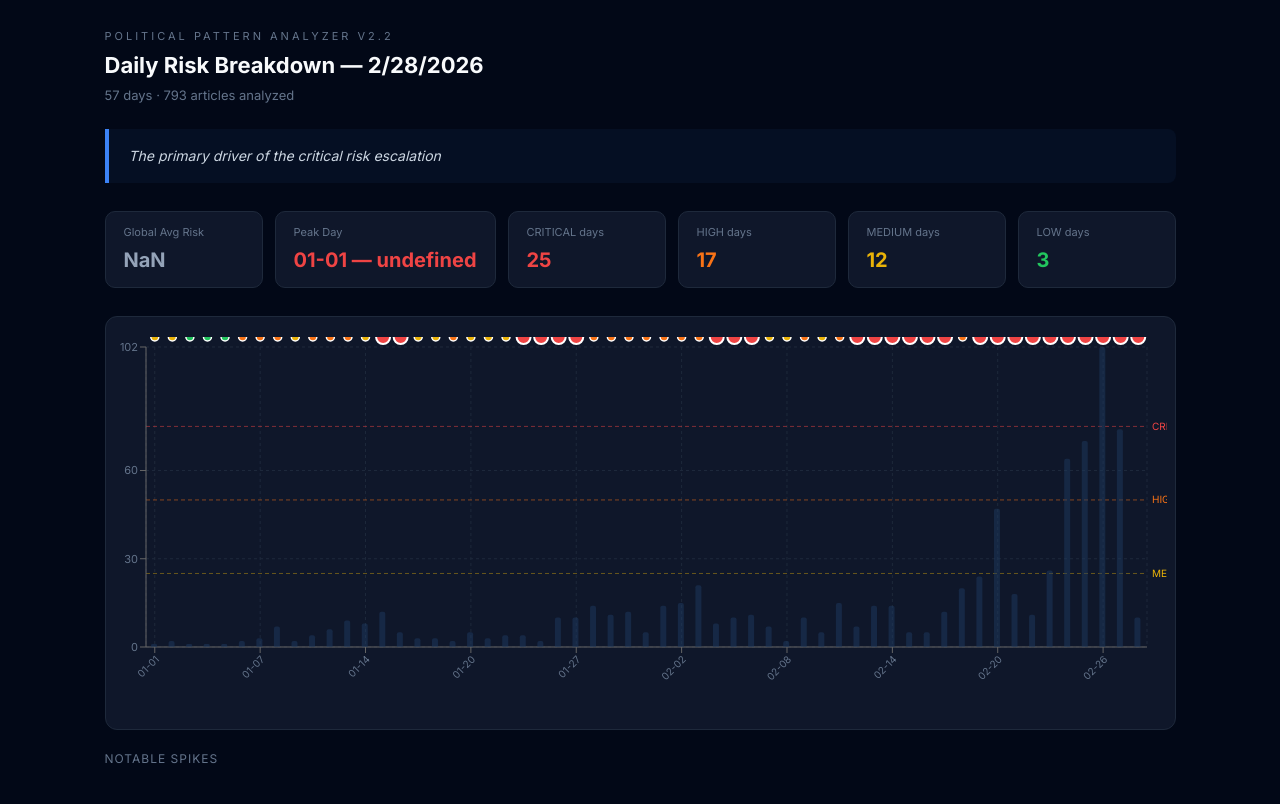
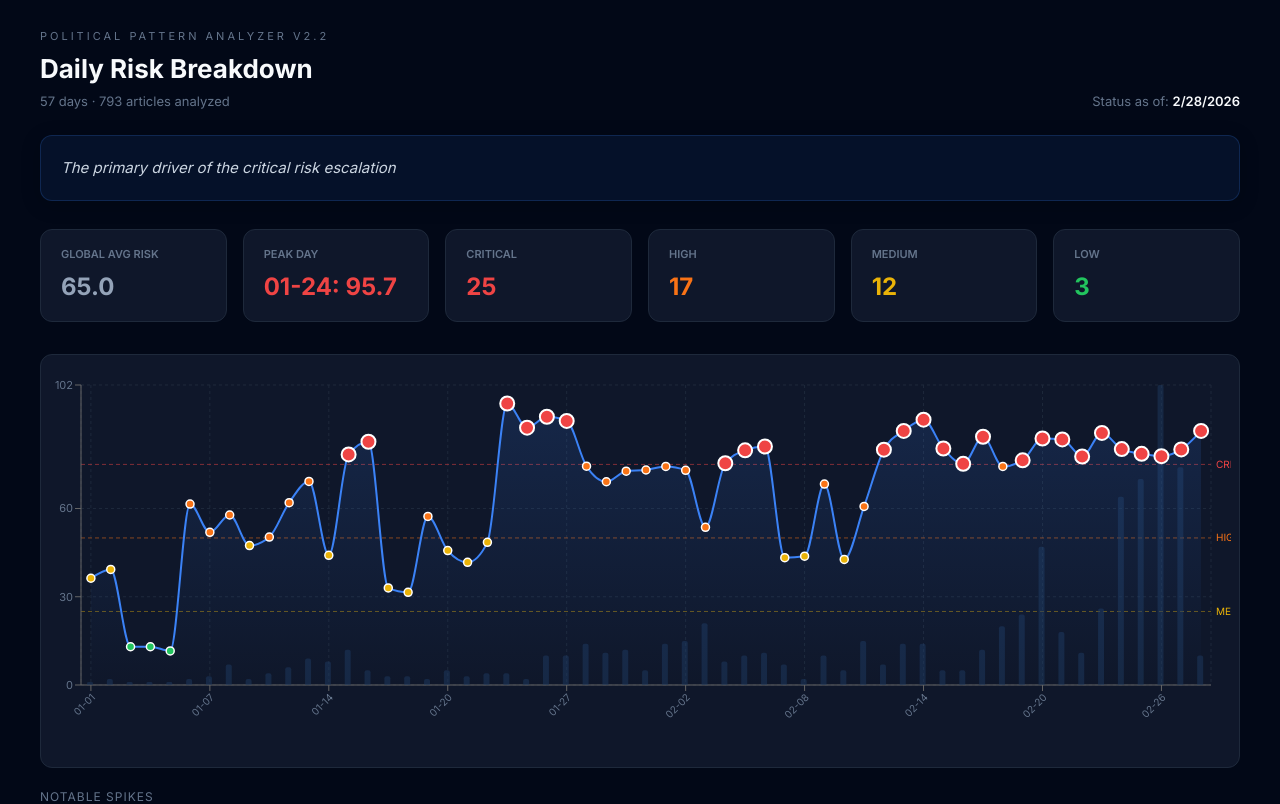
Before and after one commit to GeoTouhme/Political_Analyzer, a React (Vite) app in the folder dashboard_v3/: page / in a window 1280 px wide. Shown: the top 804 px of the page. Built offline with nearby package versions, Linux system fonts and the light colour scheme.

Commit message:
auto-sync: v3 analysis update 2026-02-28 16:17

```diff
--- a/dashboard_v3/src/App.jsx
+++ b/dashboard_v3/src/App.jsx
@@ -47,19 +47,18 @@ export default function App() {
   const [loading, setLoading] = useState(true);
 
   useEffect(() => {
-    // We will fetch from the generated JSON
     fetch("/analysis_report_v2.json")
       .then(res => res.json())
       .then(report => {
         if (report.daily_breakdown) {
           const formatted = report.daily_breakdown.map(d => ({
-            date: d.date.substring(5), // "Jan 01" style
-            avg: d.avg_risk,
-            articles: d.article_count,
-            level: d.risk_level
+            date: d.date.substring(5),
+            avg: d.anchored_risk || d.avg_risk || 0, // Fallback for different JSON versions
+            articles: d.article_count || 0,
+            level: d.risk_level || "UNKNOWN"
           }));
           setData(formatted);
-          setMeta(report.meta);
+          setMeta(report.meta || {});
         }
         setLoading(false);
       })
@@ -71,58 +70,71 @@ export default function App() {
 
   if (loading) return <div style={{ background: "#020817", minHeight: "100vh", color: "#e2e8f0", display: "flex", justifyContent: "center", alignItems: "center" }}>Loading Analyzer Data...</div>;
 
-  const peakDay = data.reduce((a, b) => b.avg > a.avg ? b : a, data[0]);
-  const avgRisk = (data.reduce((s, d) => s + d.avg, 0) / data.length).toFixed(1);
+  const validData = data.filter(d => d.avg !== undefined);
+  const peakDay = validData.length > 0 ? validData.reduce((a, b) => b.avg > a.avg ? b : a, validData[0]) : {date: "N/A", avg: 0};
+  const avgRisk = validData.length > 0 ? (validData.reduce((s, d) => s + d.avg, 0) / validData.length).toFixed(1) : "0.0";
 
-  // Stats
   const counts = { CRITICAL: 0, HIGH: 0, MEDIUM: 0, LOW: 0 };
   data.forEach(d => { if(counts[d.level] !== undefined) counts[d.level]++ });
 
   return (
     <div style={{
       background: "#020817", minHeight: "100vh", padding: "28px 24px",
-      fontFamily: "'Inter', 'Segoe UI', sans-serif", color: "#e2e8f0"
+      fontFamily: "'Inter', 'Segoe UI', sans-serif", color: "#e2e8f0",
+      maxWidth: "1200px", margin: "0 auto"
     }}>
       {/* Header */}
-      <div style={{ marginBottom: 24 }}>
-        <div style={{ fontSize: 11, letterSpacing: 3, color: "#64748b", textTransform: "uppercase", marginBottom: 4 }}>
-          Political Pattern Analyzer v2.2
+      <div style={{ marginBottom: 24, display: "flex", justifyContent: "space-between", alignItems: "flex-end", flexWrap: "wrap", gap: 16 }}>
+        <div>
+          <div style={{ fontSize: 11, letterSpacing: 3, color: "#64748b", textTransform: "uppercase", marginBottom: 4 }}>
+            Political Pattern Analyzer v2.2
+          </div>
+          <h1 style={{ fontSize: 26, fontWeight: 700, color: "#f8fafc", margin: 0 }}>
+            Daily Risk Breakdown
+          </h1>
+          <div style={{ fontSize: 13, color: "#64748b", marginTop: 4 }}>
+            {data.length} days · {data.reduce((s, d) => s + d.articles, 0)} articles analyzed
+          </div>
         </div>
-        <h1 style={{ fontSize: 22, fontWeight: 700, color: "#f8fafc", margin: 0 }}>
-          Daily Risk Breakdown — {meta.generated_at ? new Date(meta.generated_at).toLocaleDateString() : 'Live'}
-        </h1>
-        <div style={{ fontSize: 13, color: "#64748b", marginTop: 4 }}>
-          {data.length} days · {data.reduce((s, d) => s + d.articles, 0)} articles analyzed
+        <div style={{ textAlign: "right", color: "#64748b", fontSize: 13 }}>
+          Status as of: <span style={{ color: "#f8fafc", fontWeight: 600 }}>{meta.generated_at ? new Date(meta.generated_at).toLocaleDateString() : 'Live'}</span>
         </div>
       </div>
 
       {/* Strategic Outlook */}
       {meta.strategic_outlook && (
         <div style={{
-          background: "rgba(59, 130, 246, 0.05)", borderLeft: "4px solid #3b82f6",
-          padding: "16px 20px", borderRadius: "0 8px 8px 0", marginBottom: 28,
-          fontSize: 14, fontStyle: "italic", lineHeight: 1.6, color: "#cbd5e1"
+          background: "rgba(59, 130, 246, 0.08)", border: "1px solid rgba(59, 130, 246, 0.2)",
+          padding: "20px", borderRadius: "12px", marginBottom: 28,
+          fontSize: 15, fontStyle: "italic", lineHeight: 1.6, color: "#cbd5e1",
+          boxShadow: "0 4px 20px rgba(0,0,0,0.2)"
         }}>
           {meta.strategic_outlook}
         </div>
       )}
 
-      {/* Stat cards */}
-      <div style={{ display: "flex", gap: 12, marginBottom: 28, flexWrap: "wrap" }}>
+      {/* Stat cards Grid */}
+      <div style={{
+        display: "grid",
+        gridTemplateColumns: "repeat(auto-fit, minmax(180px, 1fr))",
+        gap: 16,
+        marginBottom: 32
+      }}>
         {[
           { label: "Global Avg Risk", value: avgRisk, color: "#94a3b8" },
-          { label: "Peak Day", value: `${peakDay.date} — ${peakDay.avg}`, color: "#ef4444" },
-          { label: "CRITICAL days", value: counts.CRITICAL, color: LEVEL_COLOR.CRITICAL },
-          { label: "HIGH days",     value: counts.HIGH,     color: LEVEL_COLOR.HIGH },
-          { label: "MEDIUM days",   value: counts.MEDIUM,   color: LEVEL_COLOR.MEDIUM },
-          { label: "LOW days",      value: counts.LOW,      color: LEVEL_COLOR.LOW },
+          { label: "Peak Day", value: `${peakDay.date}: ${peakDay.avg}`, color: "#ef4444" },
+          { label: "CRITICAL", value: counts.CRITICAL, color: LEVEL_COLOR.CRITICAL },
+          { label: "HIGH",     value: counts.HIGH,     color: LEVEL_COLOR.HIGH },
+          { label: "MEDIUM",   value: counts.MEDIUM,   color: LEVEL_COLOR.MEDIUM },
+          { label: "LOW",      value: counts.LOW,      color: LEVEL_COLOR.LOW },
         ].map(c => (
           <div key={c.label} style={{
             background: "#0f172a", border: "1px solid #1e293b",
-            borderRadius: 10, padding: "12px 18px", minWidth: 120
+            borderRadius: 12, padding: "16px 20px",
+            transition: "transform 0.2s", cursor: "default"
           }}>
-            <div style={{ fontSize: 11, color: "#64748b", marginBottom: 4 }}>{c.label}</div>
-            <div style={{ fontSize: 20, fontWeight: 700, color: c.color }}>{c.value}</div>
+            <div style={{ fontSize: 11, color: "#64748b", marginBottom: 6, fontWeight: 600, textTransform: "uppercase" }}>{c.label}</div>
+            <div style={{ fontSize: 24, fontWeight: 800, color: c.color }}>{c.value}</div>
           </div>
         ))}
       </div>
```
Also changed, not shown: 2 other files (tests, documents, lock files or other folders).
